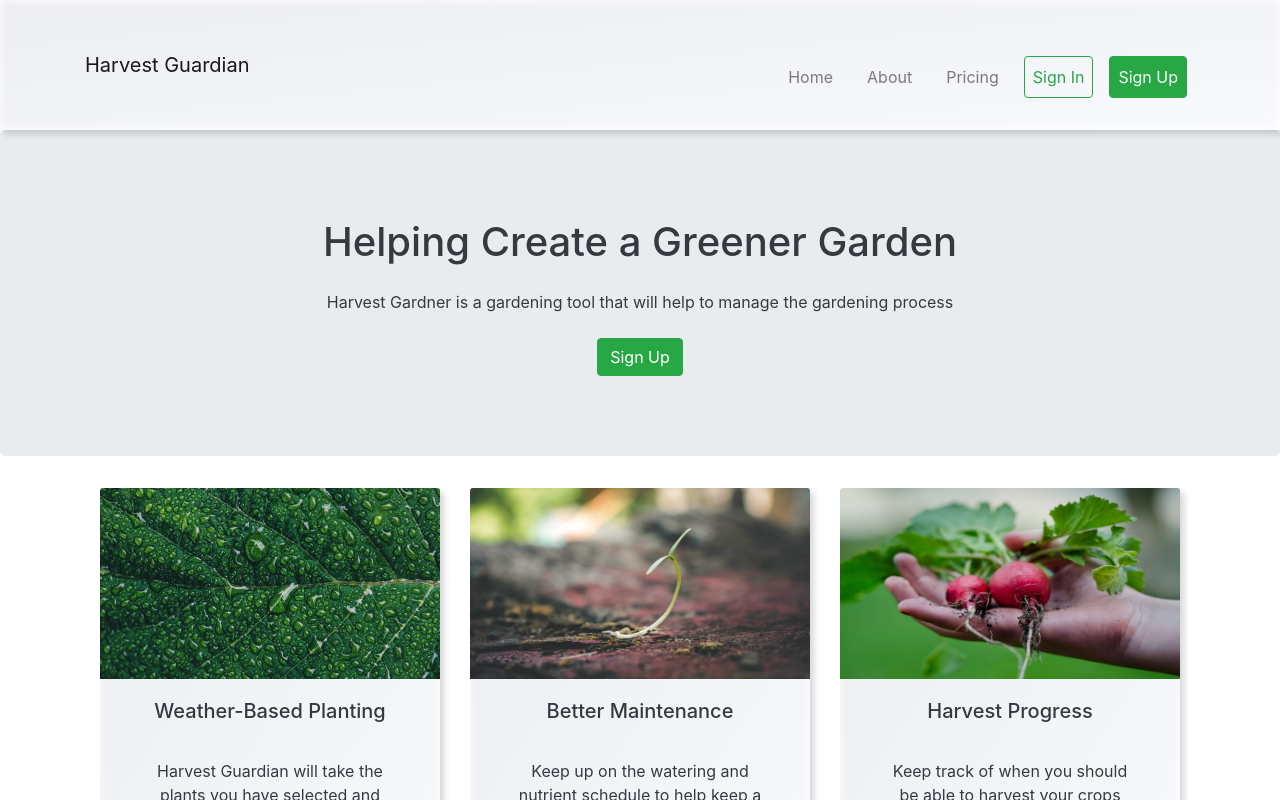
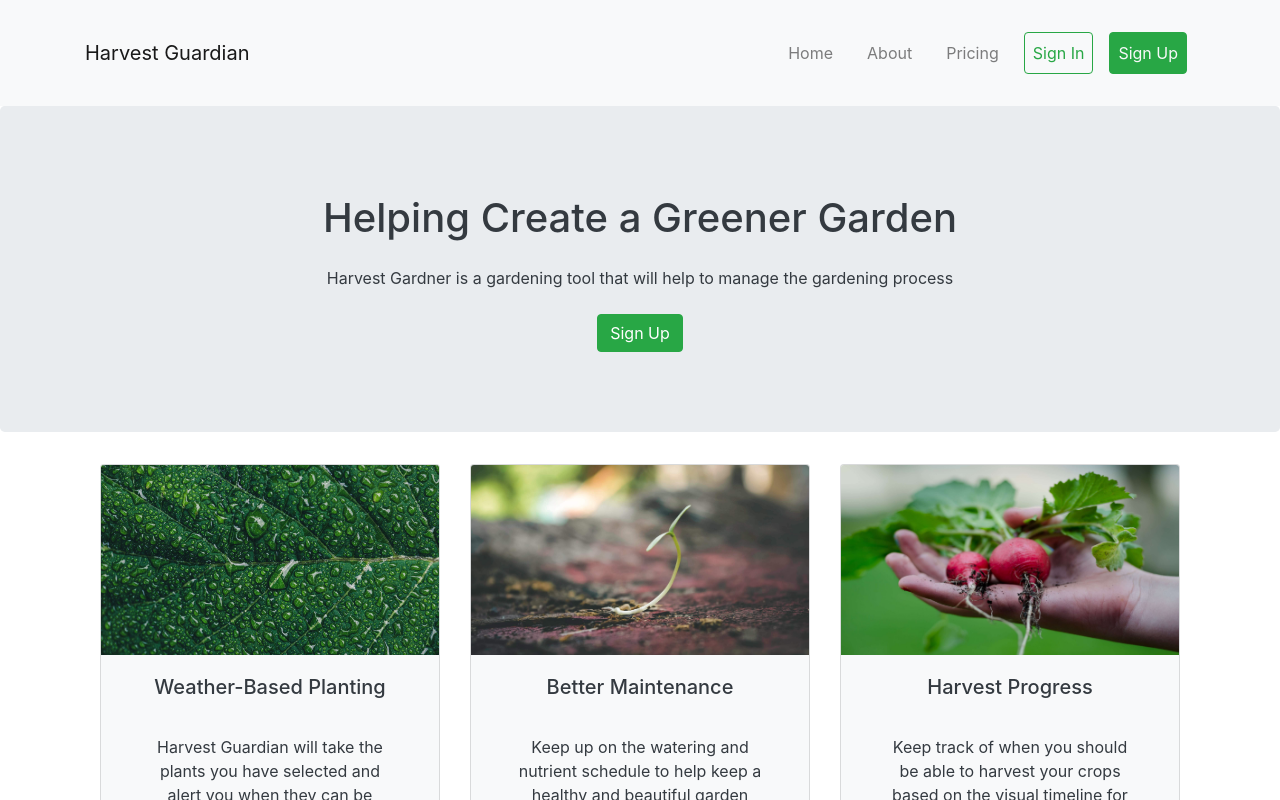
Before and after one commit to tylerdh12/Master-Harvest-Guardian, a React (Create React App) app: page / in a window 1280 px wide. Shown: the top 800 px of the page. Built offline with nearby package versions, Linux system fonts and the light colour scheme.

Commit message:
remove neumorphic styling

```diff
--- a/src/Components/Header.js
+++ b/src/Components/Header.js
@@ -1,20 +1,19 @@
 import React from "react";
-import { Navbar, Nav } from "react-bootstrap";
+import { Nav, Navbar } from "react-bootstrap";
 
 function Header() {
   return (
     <Navbar
-      className="header masthead bg-light neumorphic py-4 mb-auto"
+      bg="light"
+      variant="light"
+      className="header masthead py-4 mb-auto"
       expand="lg"
     >
       <div className="container">
         <Navbar.Brand href="/">Harvest Guardian</Navbar.Brand>
-        <Navbar.Toggle
-          aria-controls="basic-navbar-nav"
-          className="neumorphic"
-        />
+        <Navbar.Toggle aria-controls="basic-navbar-nav" />
         <Navbar.Collapse id="basic-navbar-nav">
-          <Nav className="ml-auto mt-4">
+          <Nav className="ml-auto">
             <Nav.Link href="/" className="btn m-2">
               Home
             </Nav.Link>
--- a/src/neumorphic.css
+++ b/src/neumorphic.css
@@ -3,14 +3,3 @@ body {
   height: 100%;
   margin: 0;
 }
-
-.neumorphic {
-  border: none;
-  background-image: linear-gradient(
-    to bottom right,
-    rgba(235, 236, 241, 0.904),
-    rgb(249, 250, 255, 0.7)
-  );
-  box-shadow: -8px -8px 8px rgb(255, 255, 255),
-    4px 4px 6px rgba(24, 24, 24, 0.171), inset 0 0 10px rgba(255, 255, 255);
-}
```
Also changed, not shown: 1 other file (tests, documents, lock files or other folders).
